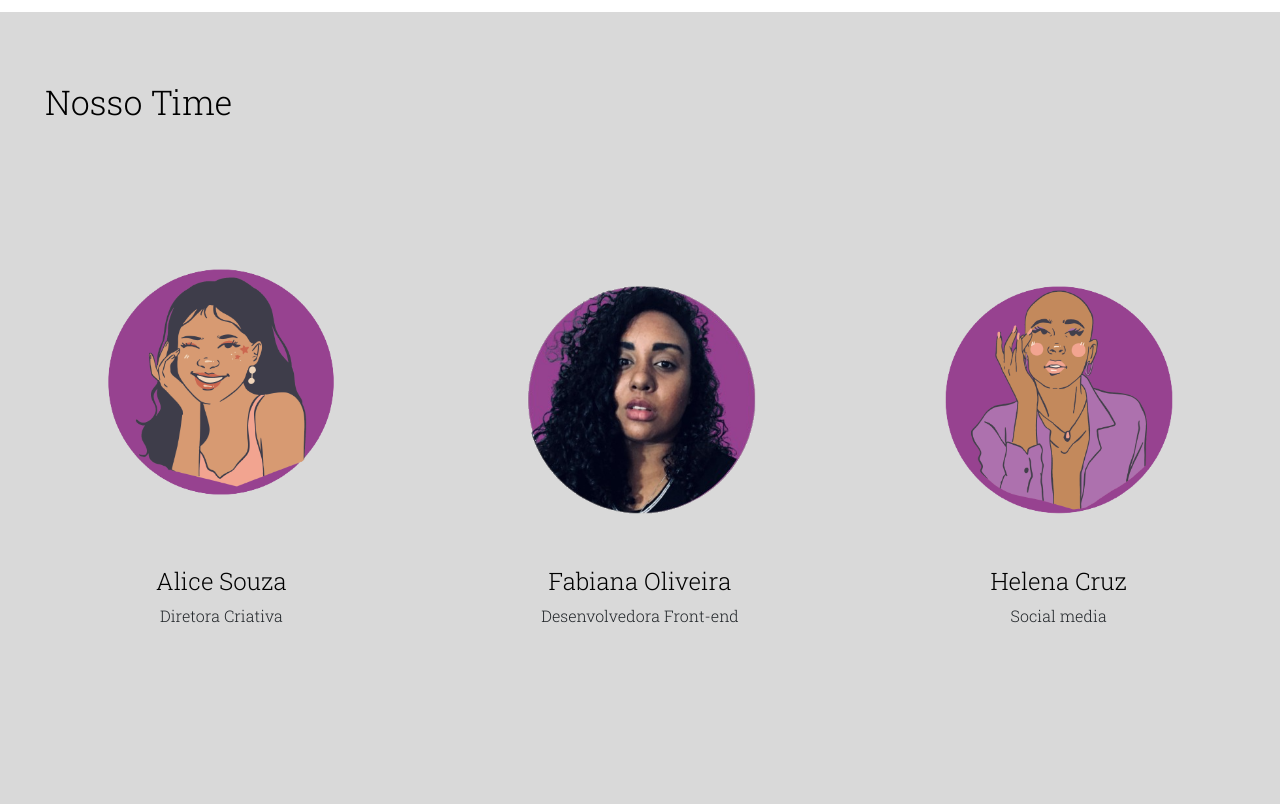
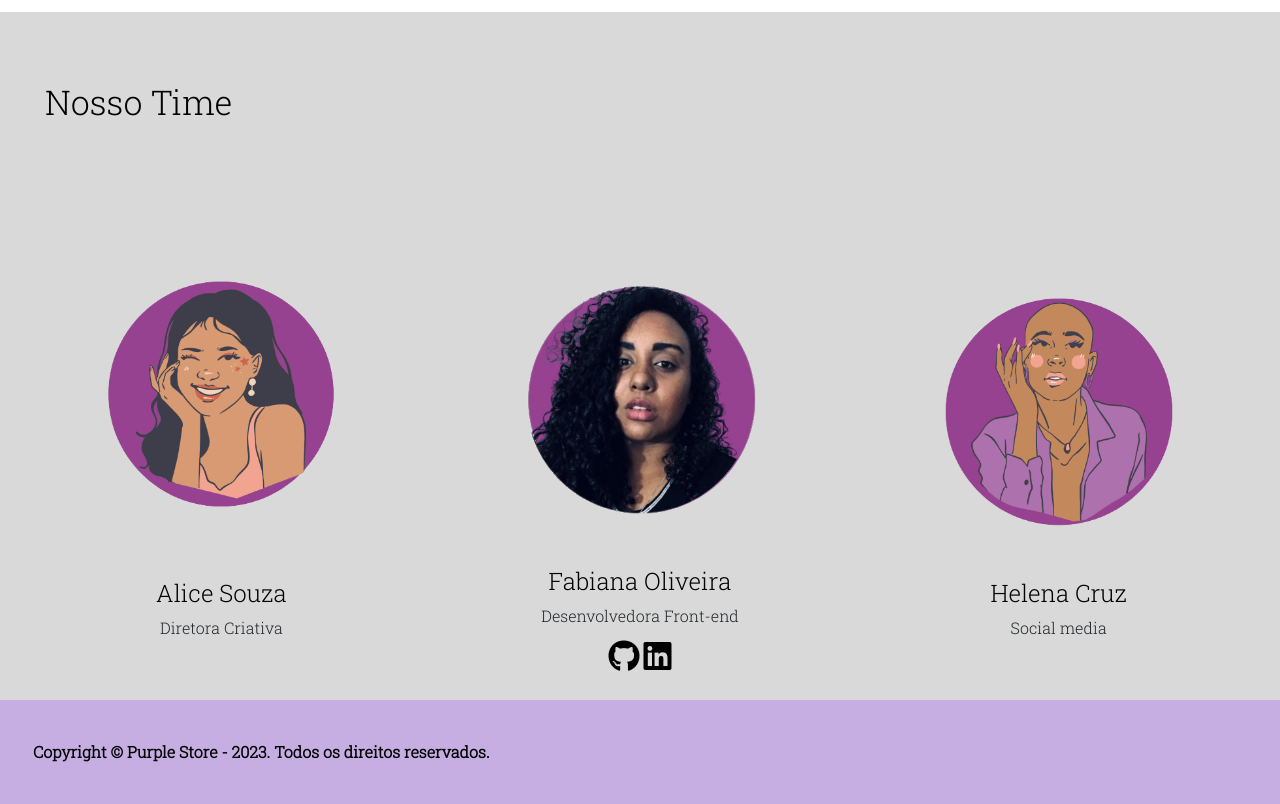
Before and after one commit to Tavarina/ProjetoDescomplicaNubank, a plain HTML site: page index.html in a window 1280 px wide. Shown: the part 2400-3204 px from the top of the page. Before the commit the page ends 3108 px from the top, so only its background shows below. Drawn offline with nearby package versions, Linux system fonts and the light colour scheme; a web font is replaced by a local one.

Commit message:
criacao do footer

```diff
--- a/index.html
+++ b/index.html
@@ -7,6 +7,7 @@
     <style>
       @import url('https://fonts.googleapis.com/css2?family=Buenard&family=Fasthand&family=Roboto+Slab:wght@300&display=swap');
       </style>
+    <script src="https://kit.fontawesome.com/2494c0c60c.js" crossorigin="anonymous"></script>
     <link rel="stylesheet" href="https://cdn.jsdelivr.net/npm/bootstrap-icons@1.10.5/font/bootstrap-icons.css">
     <link href="https://cdn.jsdelivr.net/npm/bootstrap@5.3.0/dist/css/bootstrap.min.css" rel="stylesheet" integrity="sha384-9ndCyUaIbzAi2FUVXJi0CjmCapSmO7SnpJef0486qhLnuZ2cdeRhO02iuK6FUUVM" crossorigin="anonymous">
 
@@ -246,7 +247,10 @@
             <img src=".../../assets/img/PessoaTime2.png" style="width: 18rem;" class="card-img-top" alt="...">
             <h3 class="time-name">Fabiana Oliveira</h3>
             <p class="time-cargo">Desenvolvedora Front-end</p>
-          </div>
+            <a href="https://github.com/Tavarina/"><i class="fa-brands fa-github fa-2xl" style="color: #000000;"></i></a>
+            <a href="https://www.linkedin.com/in/fabianaoli/">
+            <i class="fa-brands fa-linkedin fa-2xl" style="color: #000000;"></i></a>
+           </div>
           <div class="col">
             <img src=".../../assets/img/PessoaTime3.png" style="width: 18rem;" class="card-img-top" alt="...">
             <h3 class="time-name">Helena Cruz</h3>
@@ -255,7 +259,13 @@
         </div>
       </div>
  </div>
-
+<footer class="footer-background">
+  <div class="container-fluid px-md-5">
+  <div class="footer-text">
+  Copyright © Purple Store - 2023. Todos os direitos reservados.
+</div>
+</div>
+</footer>
 
 </section>
 <script src="https://cdn.jsdelivr.net/npm/@popperjs/core@2.11.8/dist/umd/popper.min.js" integrity="sha384-I7E8VVD/ismYTF4hNIPjVp/Zjvgyol6VFvRkX/vR+Vc4jQkC+hVqc2pM8ODewa9r" crossorigin="anonymous"></script>
--- a/style.css
+++ b/style.css
@@ -126,3 +126,18 @@ background: #ffff;
   font-weight: 400;
   font-size: 16px;
 }
+.footer-background{
+  background: #C6AEE3;
+  padding: 40px 0;
+  margin: 0 -12px -32px -27px;
+  display: flex;
+  /*
+  flex-direction: row;
+  align-item: center;
+  justify-content: space-around;
+  padding: 36px; */
+  }
+  .footer-text{
+    font-weight: 600;
+    color: #000;
+  }
```
